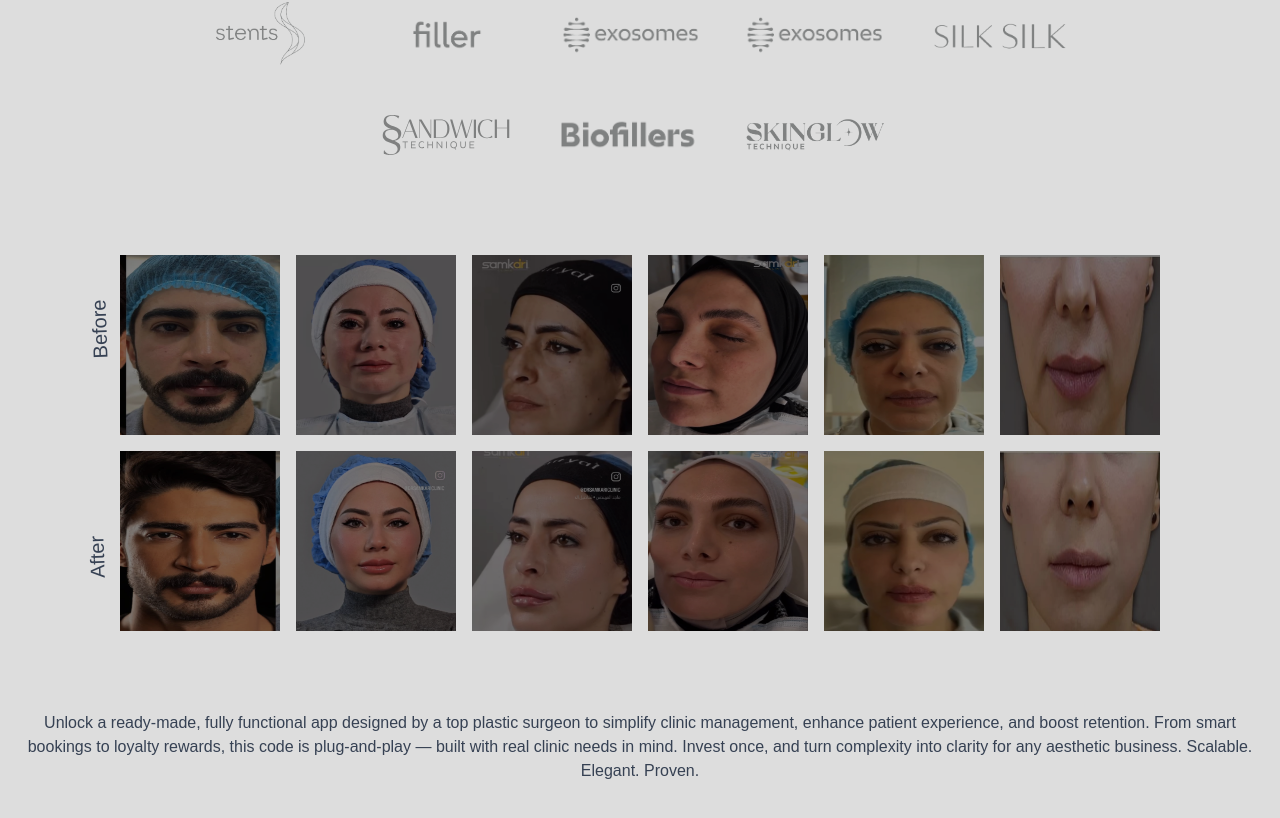
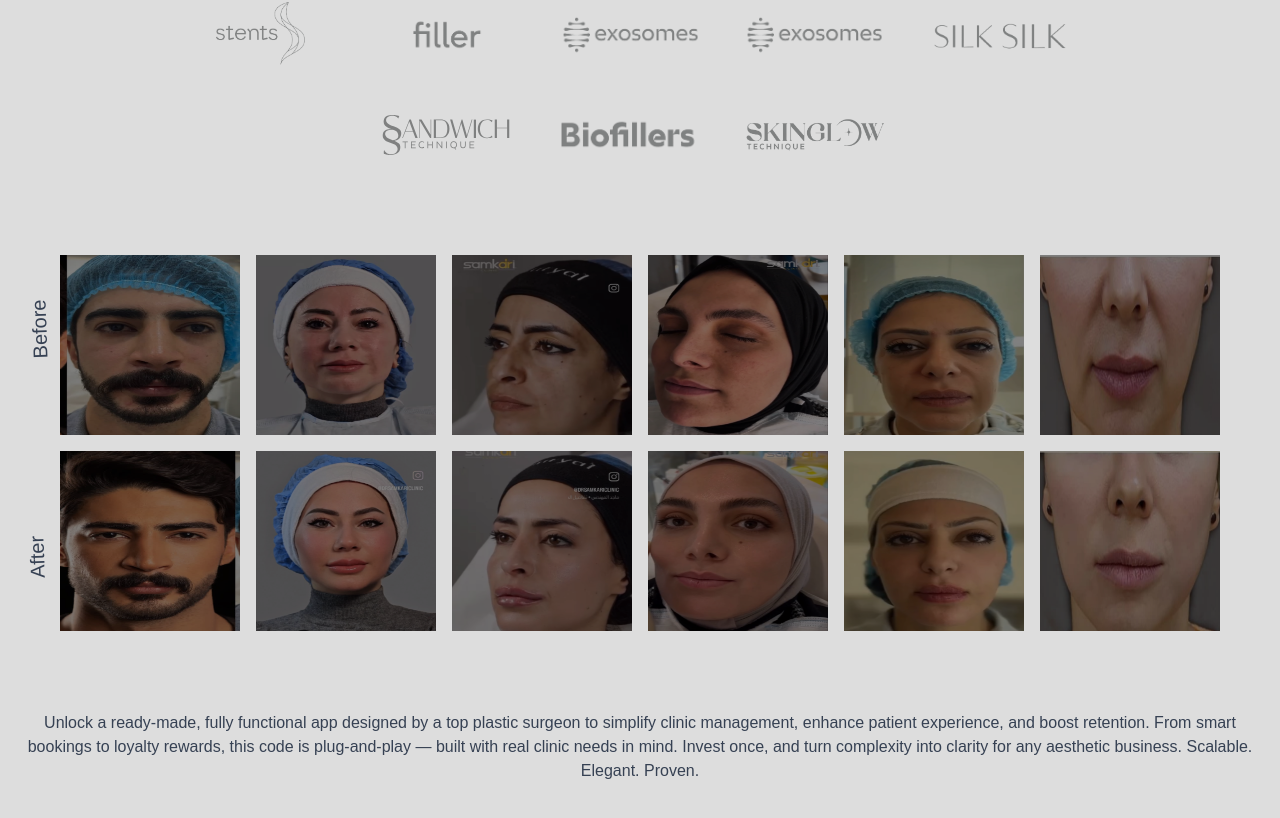
Before and after one commit to AhmedGawishAim/Dr-Samkari, a Next.js app: page /procedures in a window 1280 px wide. Shown: the part 602-1420 px from the top of the page. Built offline with nearby package versions, Linux system fonts and the light colour scheme.

Commit message:
update image berfoe for test

```diff
--- a/src/app/(pages)/procedures/page.jsx
+++ b/src/app/(pages)/procedures/page.jsx
@@ -148,8 +148,14 @@ export default function ProceduresSection() {
                 </div>
 
 
+
+
+            </div>
+
+            <div className="lg:container mx-auto">
+
                 {/* Before and After section for proced */}
-                <div className="before-imgs px-5 lg:px-0 pt-[100px] relative flex flex-col md:flex-row flex-wrap md:flex-nowrap justify-center items-center gap-4">
+                <div className="before-imgs px-5 lg:px-10 pt-[100px] relative flex flex-col md:flex-row flex-wrap md:flex-nowrap justify-center items-center gap-4">
                     {proceduresImages.map((pair, index) => (
                         <motion.div
                             key={index}
@@ -157,7 +163,7 @@ export default function ProceduresSection() {
                             whileInView={{ opacity: 1, y: 0 }}
                             viewport={{ once: true }}
                             transition={{ duration: 0.6, delay: index * 0.1, ease: "easeOut" }}
-                            className="relative flex md:flex-col items-center gap-4 cursor-pointer"
+                            className={`relative ${index==3?"sm:hidden lg:flex":""} ${index==4?"sm:hidden lg:flex":""}   flex md:flex-col items-center gap-4 cursor-pointer`}
                         >
                             {index === 0 && (
                                 <div className="text-gray-700 text-xl before-text top-[-41px] left-[16%] rotate-0 md:block absolute md:top-[60px] md:left-[-50px] transform md:rotate-[-452deg]">
@@ -168,9 +174,9 @@ export default function ProceduresSection() {
                             <Image
                                 src={pair.before}
                                 alt={`img-before`}
-                                width={120}
+                                width={140}
                                 height={200}
-                                className="img-before   sm:w-[180px] sm:h-[180px]   md:w-[160px] h-[160px] filter brightness-50 hover:brightness-100 focus:brightness-100 active:brightness-100 transition"
+                                className={`img-before    sm:w-[180px] sm:h-[180px]   md:w-[180px] h-[170px] filter brightness-50 hover:brightness-100 focus:brightness-100 active:brightness-100 transition`}
                             />
 
 
@@ -183,13 +189,16 @@ export default function ProceduresSection() {
                             <Image
                                 src={pair.after}
                                 alt={`img-after`}
-                                width={120}
+                                width={140}
                                 height={200}
-                                className=" img-after  sm:w-[180px] sm:h-[180px] md:w-[160px] h-[160px] filter brightness-50 hover:brightness-100 focus:brightness-100 active:brightness-100 transition"
+                                className={`img-after   sm:w-[180px] sm:h-[180px]   md:w-[180px] h-[170px] filter brightness-50 hover:brightness-100 focus:brightness-100 active:brightness-100 transition`}
                             />
                         </motion.div>
                     ))}
                 </div>
+            </div>
+
+            <div className="container px-6 md:px-0 mx-auto">
                 {/* text footer */}
                 <motion.div
                     initial={{ opacity: 0, y: 30 }}
@@ -201,8 +210,9 @@ export default function ProceduresSection() {
                     enhance patient experience, and boost retention. From smart bookings to loyalty rewards, this code is plug-and-play —
                     built with real clinic needs in mind. Invest once, and turn complexity into clarity for any aesthetic business. Scalable. Elegant. Proven.
                 </motion.div>
+            </div>
 
-            </div>
+
         </section>
     );
 }
```
